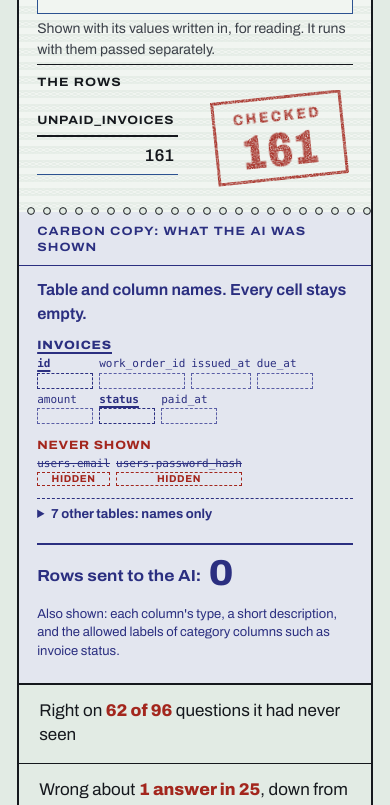
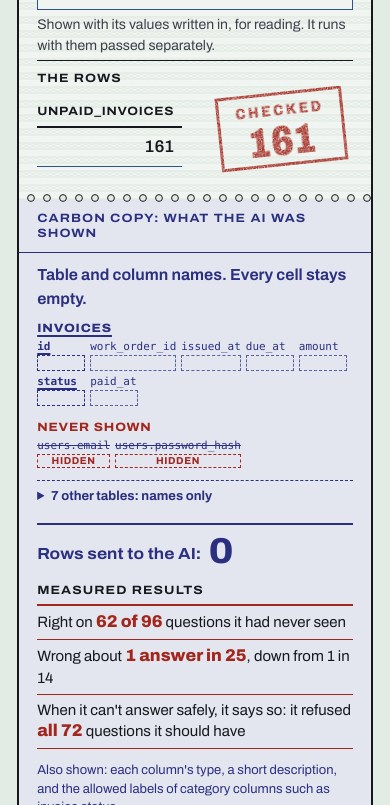
Before and after one commit to crisnc100/askwell, a website built with Vite: page web/index.html in a window 390 px wide. Shown: the part 1195-2000 px from the top of the page. Built offline with nearby package versions, Linux system fonts and the light colour scheme; files whose address does not match are found by name.

Commit message:
Front page: the three numbers move into the carbon; the method states what the AI sees
- The measured results (62 of 96, 1 in 25 down from 1 in 14, all 72 refusals) are a
  red-ruled ledger under "Rows sent to the AI: 0" and the stamp, inside the carbon,
  so they land in the 1440x900 and 1280x800 first views. The separate line under the
  slip is gone; on phones they follow the carbon's contents. Each still links to
  /results/.
- "Also shown" moves below the numbers, and the carbon and page head are a little
  tighter, to make room.
- The does / never-does ledger says the AI works from table and column names, each
  column's type and short description, and category labels, matching the carbon.
- Direction contract: the numbers sit in the lower half of the carbon copy.

```diff
--- a/web/index.html
+++ b/web/index.html
@@ -98,24 +98,24 @@
             <p class="rows-sent">Rows sent to the AI: <strong id="rows-sent">0</strong></p>
             <div class="stamp stamp-carbon" id="stamp" aria-hidden="true"></div>
           </div>
+          <h3 class="label ledger-title" id="ledger-title">Measured results</h3>
+          <ul class="ledger" aria-labelledby="ledger-title">
+            <li>
+              <a href="/results/">Right on <strong>62 of 96</strong> questions it had never seen</a>
+            </li>
+            <li>
+              <a href="/results/">Wrong about <strong>1 answer in 25</strong>, down from 1 in 14</a>
+            </li>
+            <li>
+              <a href="/results/">When it can't answer safely, it says so: it refused <strong>all 72</strong> questions it should have</a>
+            </li>
+          </ul>
           <p class="carbon-also">
             Also shown: each column's type, a short description, and the allowed labels of
             category columns such as invoice status.
           </p>
         </div>
       </section>
-
-      <ul class="ledger" aria-label="Measured results">
-        <li>
-          <a href="/results/">Right on <strong>62 of 96</strong> questions it had never seen</a>
-        </li>
-        <li>
-          <a href="/results/">Wrong about <strong>1 answer in 25</strong>, down from 1 in 14</a>
-        </li>
-        <li>
-          <a href="/results/">When it can't answer safely, it says so: it refused <strong>all 72</strong> questions it should have</a>
-        </li>
-      </ul>
 
       <section class="how" id="how" aria-labelledby="how-title">
         <h2 id="how-title">How the AI is used, and how it isn't</h2>
@@ -126,7 +126,7 @@
           <tbody>
             <tr><td>Reads your question in plain English.</td><td>Never sees a row of your data.</td></tr>
             <tr><td>Fills in a small form: which table, what to count, which filters.</td><td>Never writes SQL. Plain code writes it from the form and runs it read-only.</td></tr>
-            <tr><td>Works only from the table and column names it is shown.</td><td>Never sees hidden columns.</td></tr>
+            <tr><td>Works only from what it is shown: table and column names, each column's type and short description, and category labels.</td><td>Never sees hidden columns.</td></tr>
             <tr><td>Gets one more try when the check turns its form down.</td><td>Never guesses when unsure. It says it can't answer.</td></tr>
           </tbody>
         </table>
--- a/web/src/front.css
+++ b/web/src/front.css
@@ -13,7 +13,7 @@
   grid-template-columns: minmax(0, 7fr) minmax(0, 4fr);
   align-items: end;
   gap: 24px 56px;
-  padding: 28px var(--gutter) 28px;
+  padding: 22px var(--gutter) 24px;
   background-image: var(--security-faint);
   background-size: 48px 16px;
 }
@@ -319,7 +319,7 @@
   font-size: 0.75rem;
 }
 .carbon-note {
-  margin: 12px 0 10px;
+  margin: 10px 0 8px;
   font-weight: 650;
 }
 .tables {
@@ -341,7 +341,7 @@
 .cells {
   display: flex;
   flex-wrap: wrap;
-  gap: 4px 6px;
+  gap: 4px 5px;
   margin: 0;
   padding: 0;
   list-style: none;
@@ -349,7 +349,7 @@
 .cells li {
   display: grid;
   gap: 2px;
-  min-width: 3.5rem;
+  min-width: 3rem;
 }
 .cname {
   font-family: var(--mono);
@@ -412,8 +412,8 @@
   align-items: center;
   justify-content: space-between;
   gap: 12px 20px;
-  margin-top: 12px;
-  padding-top: 10px;
+  margin-top: 10px;
+  padding-top: 8px;
   border-top: 2px solid var(--carbon);
 }
 .rows-sent {
@@ -430,7 +430,7 @@
   margin-left: 4px;
 }
 .carbon-also {
-  margin: 14px 0 0;
+  margin: 12px 0 0;
   font-size: 0.8125rem;
   line-height: 1.45;
 }
@@ -439,7 +439,7 @@
   display: grid;
   justify-items: center;
   margin-right: 6px;
-  padding: 6px 18px 4px;
+  padding: 4px 16px 2px;
   border: 3px solid var(--red);
   outline: 1px solid var(--red);
   outline-offset: 3px;
@@ -459,7 +459,7 @@
   text-transform: uppercase;
 }
 .stamp-value {
-  font-size: 3rem;
+  font-size: 2.625rem;
   font-weight: 880;
   font-stretch: 78%;
   line-height: 0.95;
@@ -501,38 +501,34 @@
   display: none;
 }
 
+.ledger-title {
+  margin: 14px 0 0;
+  padding-bottom: 6px;
+  border-bottom: 2px solid var(--red);
+  color: var(--ink);
+}
 .ledger {
-  display: grid;
-  grid-template-columns: repeat(3, minmax(0, 1fr));
-  margin: 0 var(--gutter);
+  margin: 0;
   padding: 0;
   list-style: none;
-  border-bottom: 2px solid var(--red);
 }
 .ledger li {
-  border-left: 1px solid var(--red);
-}
-.ledger li:first-child {
-  border-left: 2px solid var(--ink);
-}
-.ledger li:last-child {
-  border-right: 2px solid var(--ink);
+  border-bottom: 1px solid var(--red);
 }
 .ledger a {
   display: block;
-  height: 100%;
-  padding: 14px 20px 16px;
-  font-size: 1.0625rem;
-  line-height: 1.4;
+  padding: 5px 0;
+  color: var(--ink);
+  font-size: 0.9375rem;
+  line-height: 1.35;
   text-decoration: none;
-  box-sizing: border-box;
 }
 .ledger a:hover {
-  background: var(--field);
   text-decoration: underline;
 }
 .ledger strong {
   font-weight: 820;
+  font-size: 1.0625rem;
   color: var(--red);
 }
 
@@ -661,17 +657,6 @@
     grid-template-columns: minmax(0, 1fr);
     gap: 2px;
   }
-  .ledger {
-    grid-template-columns: minmax(0, 1fr);
-  }
-  .ledger li,
-  .ledger li:first-child {
-    border-left: 2px solid var(--ink);
-    border-right: 2px solid var(--ink);
-  }
-  .ledger li + li {
-    border-top: 1px solid var(--ink);
-  }
   .how-ledger td {
     font-size: 1rem;
   }
```
Also changed, not shown: .impeccable/surfaces/web-index-html.md.
